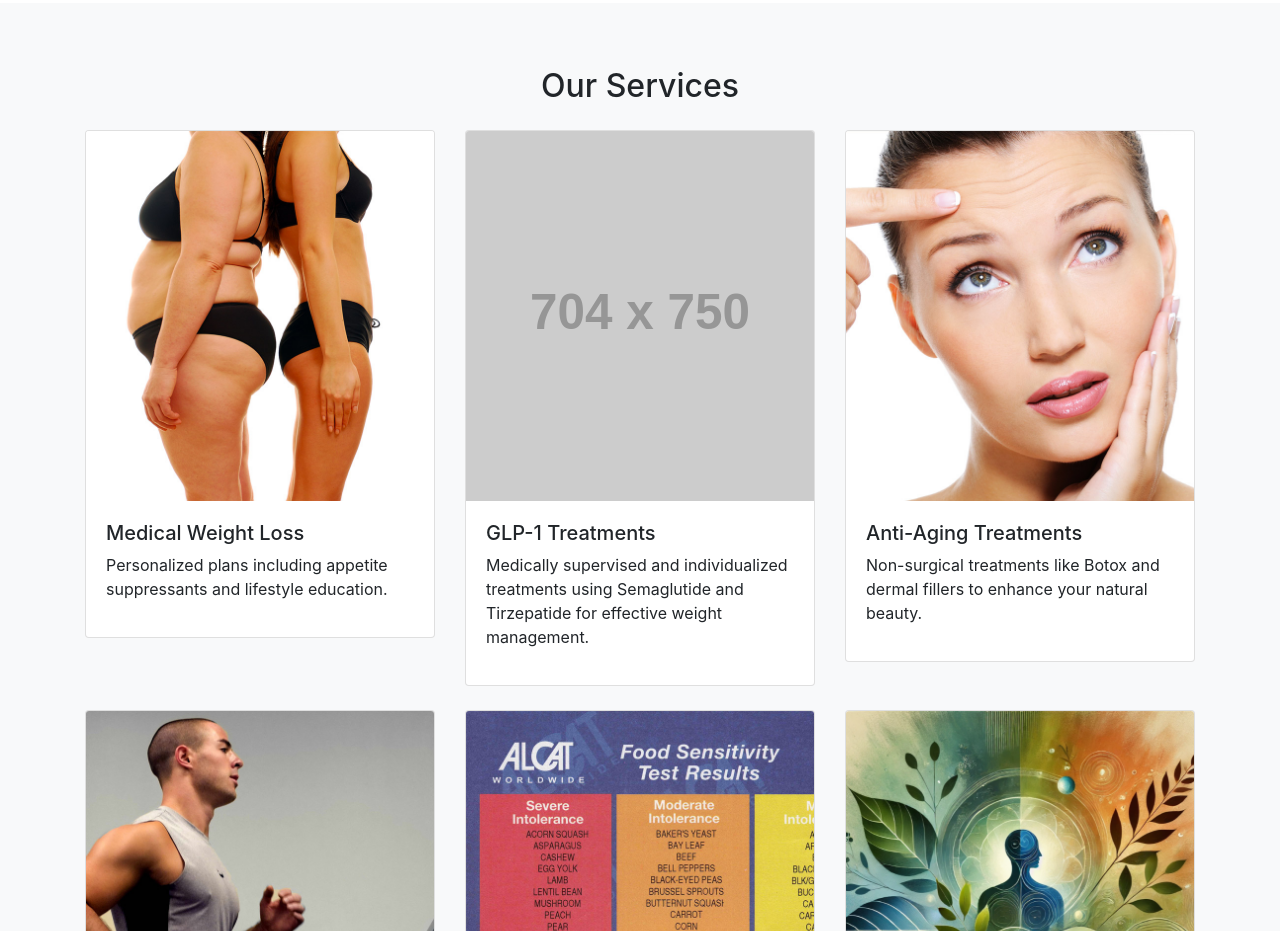
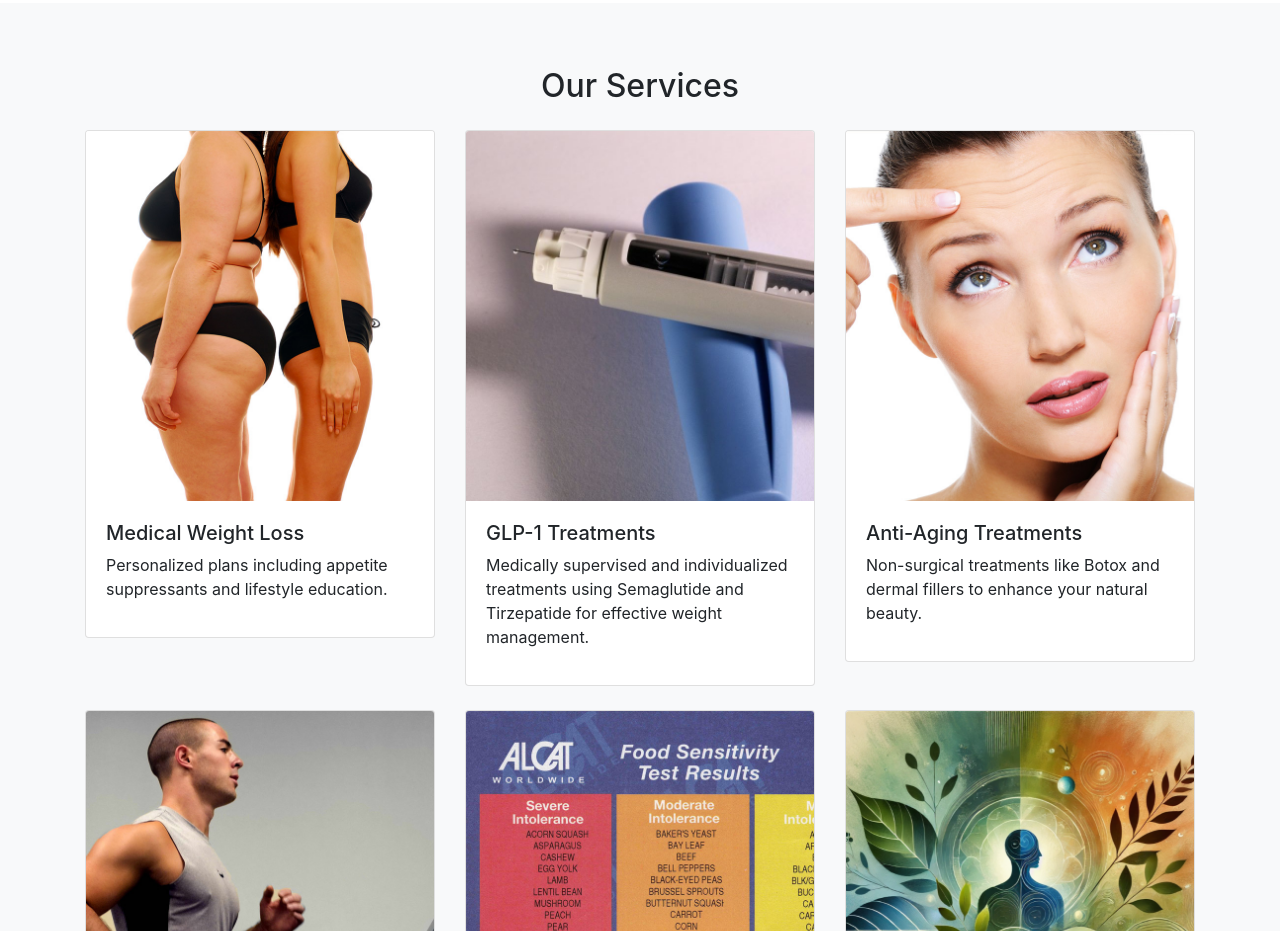
Before and after one commit to drkarstaedt/drkarstaedt.github.io, a plain HTML site: page index.html in a window 1280 px wide. Shown: the part 2320-3251 px from the top of the page. Drawn offline with nearby package versions, Linux system fonts and the light colour scheme; placeholder pictures from the web are drawn by us.

Commit message:
Add glp1 photo

```diff
--- a/index.html
+++ b/index.html
@@ -206,7 +206,7 @@
                 </div>
                 <div class="col-md-4">
                     <div class="card">
-                        <img src="https://placehold.co/704x750?text=placeholder" alt="GLP-1 Treatments" class="card-img-top">
+                        <img src="images/glp1-treatments.jpg" alt="GLP-1 Treatments" class="card-img-top">
                         <div class="card-body">
                             <h5>GLP-1 Treatments</h5>
                             <p>Medically supervised and individualized treatments using Semaglutide and Tirzepatide for effective weight management.</p>
```
Also changed, not shown: images/glp1-treatments.jpg (added).
